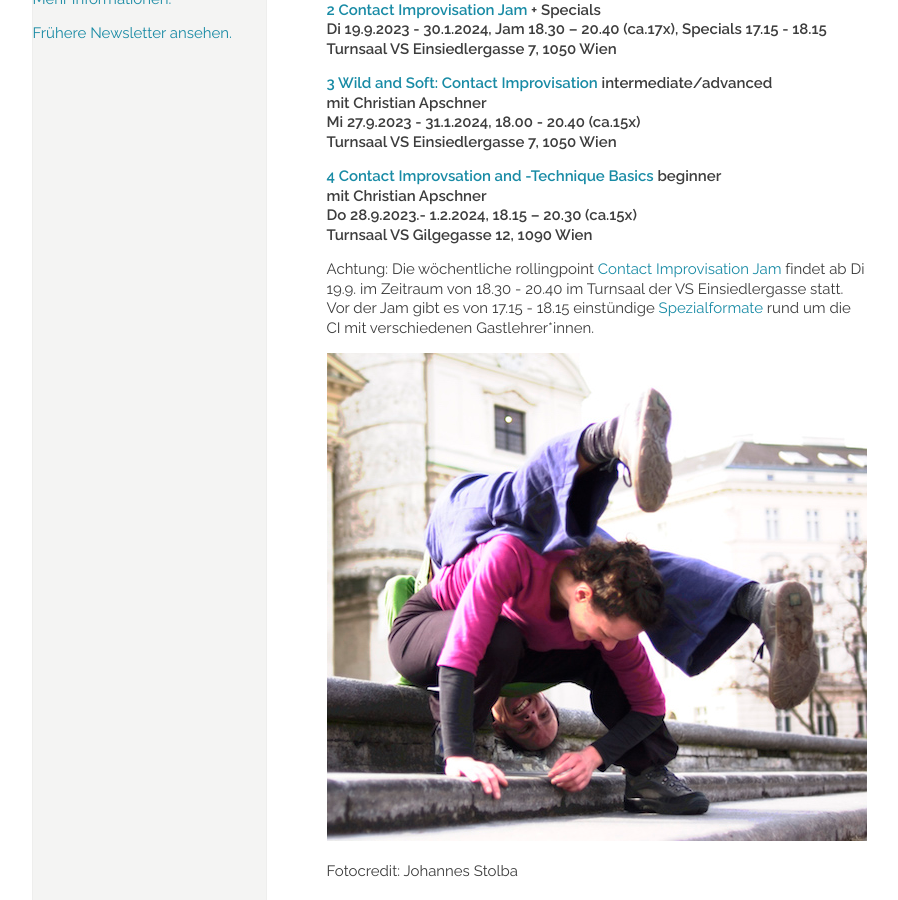
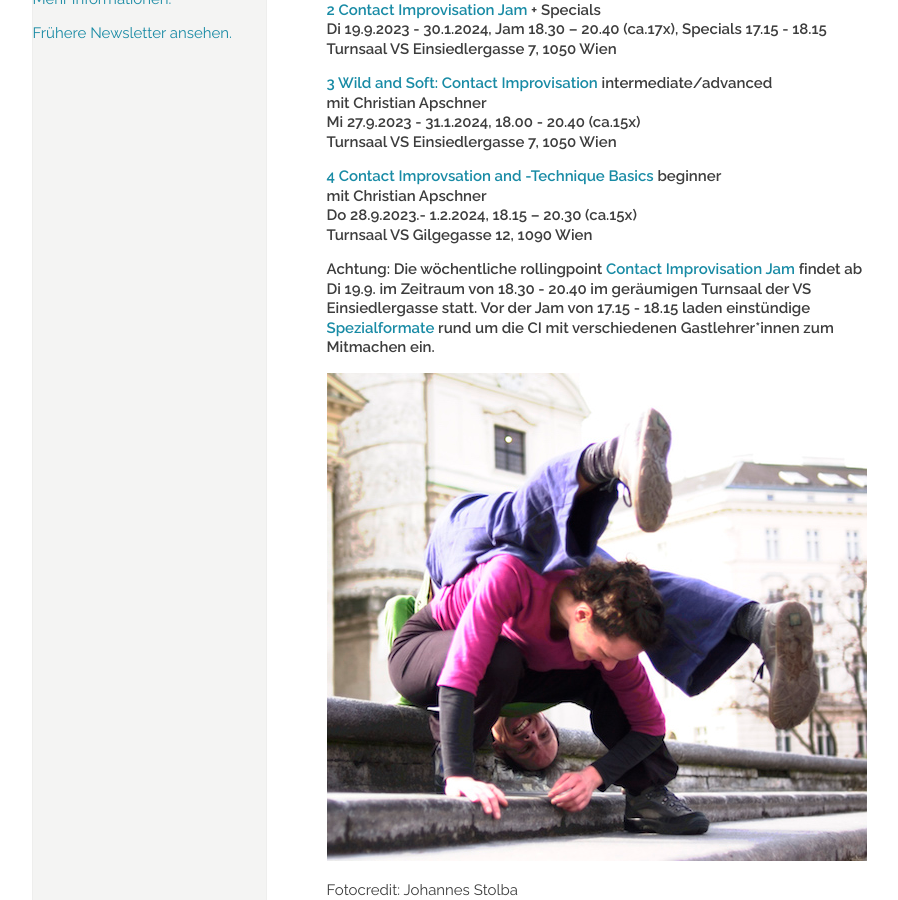
Before and after one commit to manulari/rollingpointat, a Jekyll site: the page built from _pages_de/index.md, in a window 1280 px wide and 900 px high, scrolled down 1278 px. Shown: the whole window, without its empty margins (152-1050 px from the left). Built offline with Jekyll 4.4.1, drawn with Linux system fonts in a browser that asks for light colours; comment, search, counter and statistics services are not loaded.

Commit message:
Update page (de) “index”

```diff
--- a/_pages_de/index.md
+++ b/_pages_de/index.md
@@ -40,7 +40,7 @@ Di 19.9.2023  - 30.1.2024, Jam 18.30 – 20.40 (ca.17x), Specials 17.15 - 18.15*
 **Do 28.9.2023.- 1.2.2024, 18.15 – 20.30 (ca.15x)**\
 **Turnsaal VS Gilgegasse 12, 1090 Wien**
 
-Achtung: Die wöchentliche rollingpoint [Contact Improvisation Jam ](https://rollingpoint.at/jams)findet ab Di 19.9. im Zeitraum von 18.30 -  20.40 im Turnsaal der VS Einsiedlergasse statt. Vor der Jam gibt es von 17.15 - 18.15 einstündige [Spezialformate](https://rollingpoint.at/jams) rund um die  CI mit verschiedenen Gastlehrer*innen.
+**Achtung: Die wöchentliche rollingpoint [Contact Improvisation Jam ](https://rollingpoint.at/jams)findet ab Di 19.9. im Zeitraum von 18.30 -  20.40 im geräumigen Turnsaal der VS Einsiedlergasse statt. Vor der Jam von 17.15 - 18.15 laden einstündige [Spezialformate](https://rollingpoint.at/jams) rund um die  CI mit verschiedenen Gastlehrer*innen zum Mitmachen ein.**
 
 
 
```
